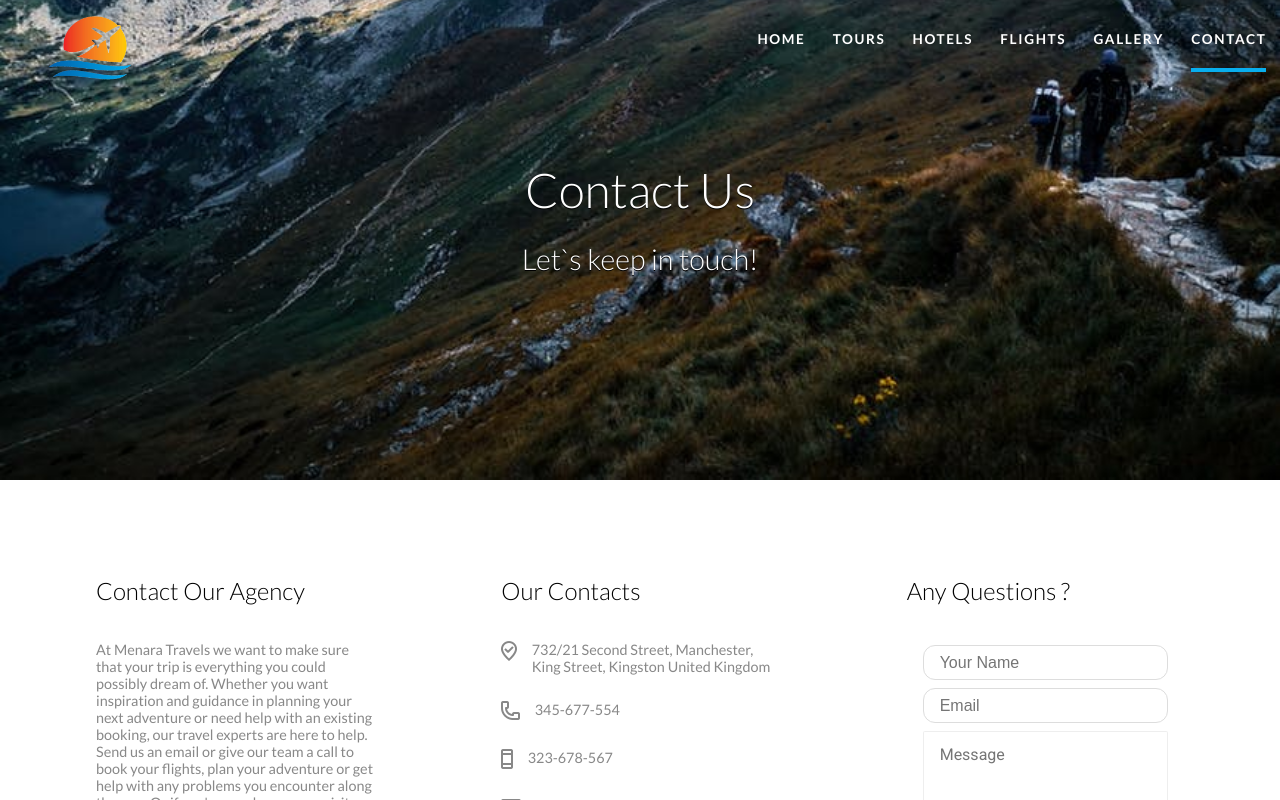
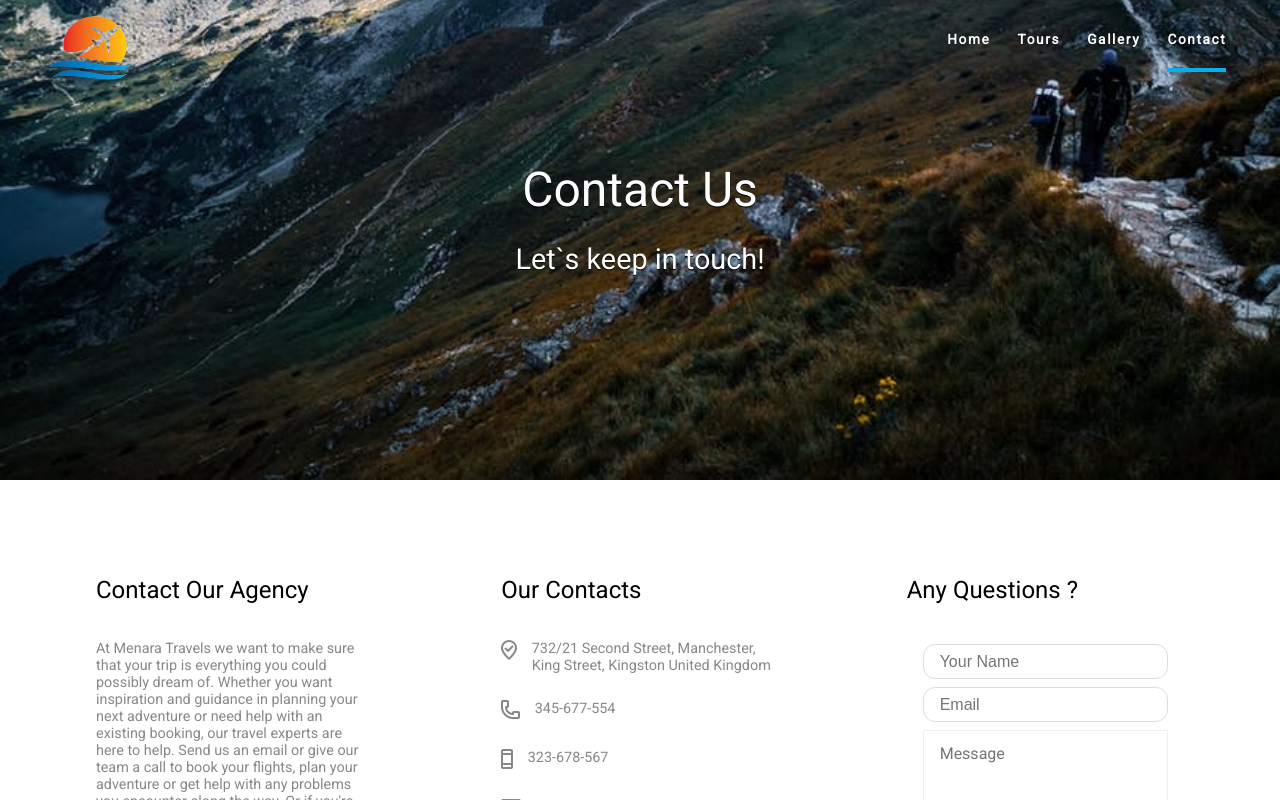
Before and after one commit to devkhaldi/Travel-Agency, a React (Create React App) app in the folder client/: page /contact in a window 1280 px wide. Shown: the top 800 px of the page. Built offline with nearby package versions, Linux system fonts and the light colour scheme.

Commit message:
fix navbar

```diff
--- a/client/src/App.css
+++ b/client/src/App.css
@@ -1,6 +1,6 @@
 @import url("https://fonts.googleapis.com/css?family=Roboto&display=swap");
 @import url("https://fonts.googleapis.com/css2?family=Raleway:wght@100;200;300;400&display=swap");
-@import url("https://fonts.googleapis.com/css2?family=Lato:wght@100;300;400;700;900&display=swap");
+
 :root {
   /* --main-color: #48cfaf; */
   --main-color: #09aeed;
@@ -56,7 +56,7 @@ h6 {
 }
 
 body {
-  font-family: lato, "Roboto", sans-serif;
+  font-family: "Roboto", sans-serif;
   overflow-x: hidden;
 }
 .button {
--- a/client/src/Component/Navbar.js
+++ b/client/src/Component/Navbar.js
@@ -1,8 +1,8 @@
-import React, { useState } from 'react'
-import { NavLink } from 'react-router-dom'
-import { AiOutlineMenu } from 'react-icons/ai'
-import './css/Navbar.css'
-import logo from '../img/logo.png'
+import React, { useState } from "react"
+import { NavLink } from "react-router-dom"
+import { AiOutlineMenu } from "react-icons/ai"
+import "./css/Navbar.css"
+import logo from "../img/logo.png"
 
 const Navbar = () => {
   const [isOpened, setIsOpened] = useState(true)
@@ -20,12 +20,6 @@ const Navbar = () => {
           <NavLink exact to='/tours'>
             Tours
           </NavLink>
-          <NavLink exact to='/hotels'>
-            Hotels
-          </NavLink>
-          <NavLink exact to='/flights'>
-            Flights
-          </NavLink>
           <NavLink exact to='/gallery'>
             Gallery
           </NavLink>
@@ -34,19 +28,13 @@ const Navbar = () => {
           </NavLink>
         </div>
       </div>
-      <div className={isOpened ? 'side-nav' : 'side-nav opened'}>
+      <div className={isOpened ? "side-nav" : "side-nav opened"}>
         <div className='side-nav-items'>
           <NavLink exact to='/'>
             Home
           </NavLink>
           <NavLink exact to='/tours'>
             Tours
-          </NavLink>
-          <NavLink exact to='/hotels'>
-            Hotels
-          </NavLink>
-          <NavLink exact to='/flights'>
-            Flights
           </NavLink>
           <NavLink exact to='/gallery'>
             Gallery
--- a/client/src/Component/css/Navbar.css
+++ b/client/src/Component/css/Navbar.css
@@ -6,13 +6,13 @@
   top: 0;
   width: 100%;
   z-index: 10;
-  transition: all 0.3s;
 }
 
 /* style navbar on scroll */
 .navbar-scrolling {
-  background: #fcfcfc;
-  box-shadow: var(--shadow);
+  background: rgba(255, 255, 255, 0.92);
+  backdrop-filter: blur(10px);
+  box-shadow: 0 1px 2px rgba(0, 0, 0, 0.1);
 }
 .navbar-scrolling .logo-container img {
   height: 3em;
@@ -22,7 +22,7 @@
   margin-top: 0;
 }
 .navbar-scrolling .nav-items a {
-  color: #888888;
+  color: #000;
 }
 
 /* Logo */
@@ -39,6 +39,7 @@
 .nav-items {
   display: flex;
   margin-left: auto;
+  margin-right: 2.5rem;
   margin-top: 0.5em;
   transition: all 0.3s;
 }
@@ -47,14 +48,13 @@
   letter-spacing: 0.08em;
   font-size: 0.85em;
   font-weight: bold;
-  text-transform: uppercase;
   letter-spacing: 0.12em;
   text-decoration: none;
   color: white;
 }
 
 .nav-items a::after {
-  content: '';
+  content: "";
   width: 0%;
   margin: 21px auto;
   transition: all 0.5s;
```
Also changed, not shown: client/src/Home/Hero.js (+6 -5 lines), 2 other files (tests, documents, lock files or other folders).
